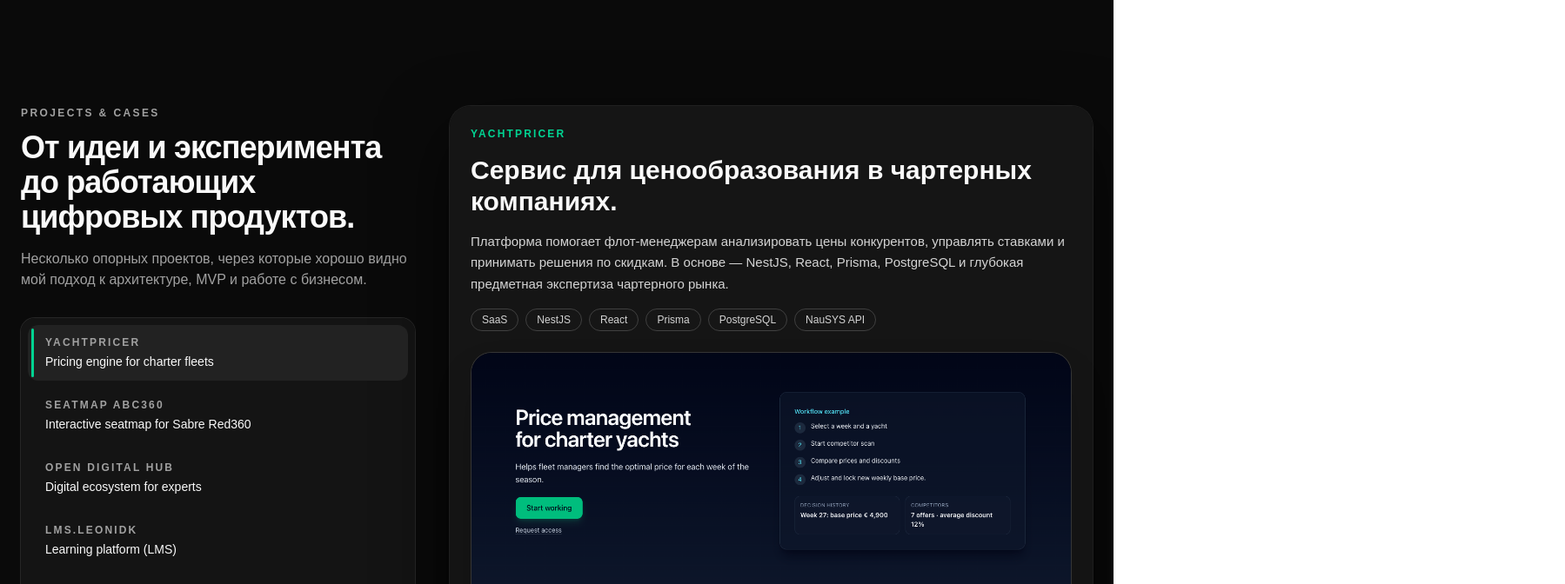
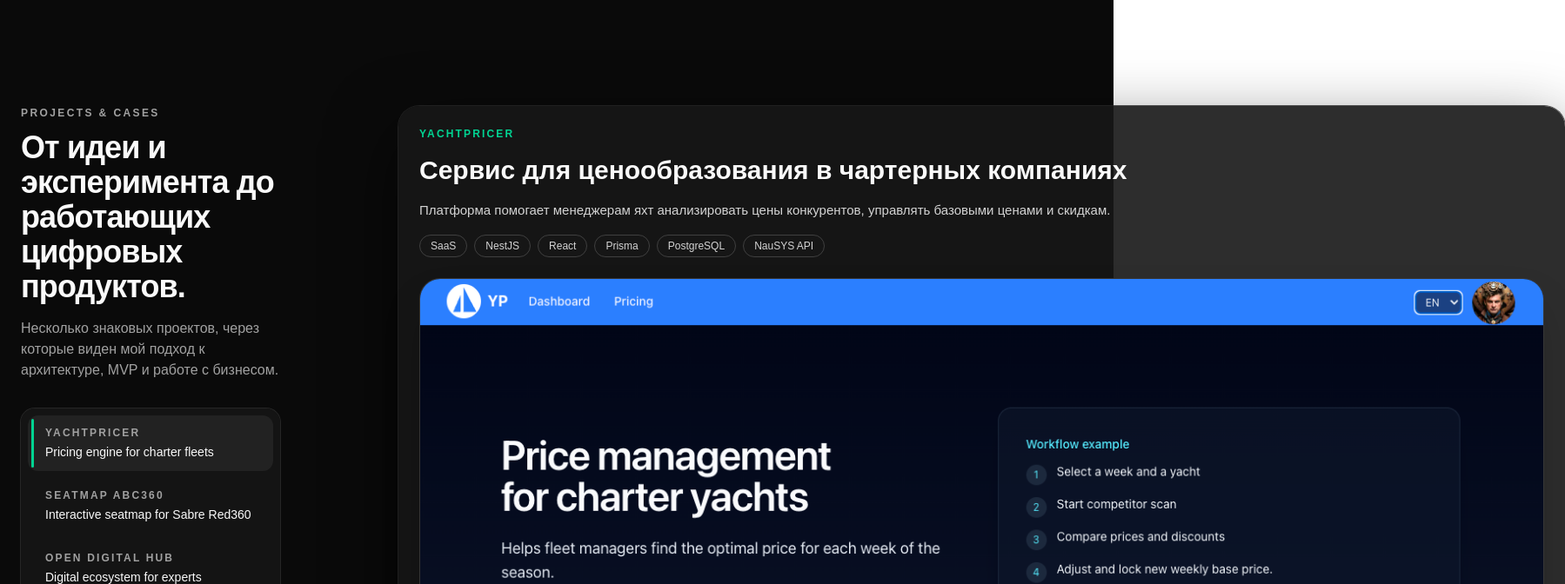
Before and after one commit to klb1963/digital-hub-web, a Next.js app: page / in a window 1280 px wide. Shown: the part 1940-2612 px from the top of the page at 87% size, 1799 px wide, since content can reach past the window. Built offline with nearby package versions, Linux system fonts and the light colour scheme.

Commit message:
Improve ProjectsSection layout, enlarge hero image, update image assets

```diff
--- a/src/lib/projects.ts
+++ b/src/lib/projects.ts
@@ -23,9 +23,9 @@
     id: 'yachtpricer',
     title: 'YachtPricer',
     label: 'Pricing engine for charter fleets',
-    tagline: 'Сервис для ценообразования в чартерных компаниях.',
+    tagline: 'Сервис для ценообразования в чартерных компаниях',
     description:
-      'Платформа помогает флот-менеджерам анализировать цены конкурентов, управлять ставками и принимать решения по скидкам. В основе — NestJS, React, Prisma, PostgreSQL и глубокая предметная экспертиза чартерного рынка.',
+      'Платформа помогает менеджерам яхт анализировать цены конкурентов, управлять базовыми ценами и скидкам.',
     image: '/images/ptojects/yachtpricer-01.png',
     href: '/projects/yachtpricer',
     tags: ['SaaS', 'NestJS', 'React', 'Prisma', 'PostgreSQL', 'NauSYS API'],
@@ -35,7 +35,7 @@
     id: 'seatmap-abc360',
     title: 'SeatMap ABC360',
     label: 'Interactive seatmap for Sabre Red360',
-    tagline: 'Интерактивная карта мест внутри Sabre Red360.',
+    tagline: 'Интерактивная карта мест салона самолета внутри Sabre Red360.',
     description:
       'Red App для Sabre Red360, добавляющий улучшенную карту мест, подсветку зон, ручное и авто-назначение пассажиров, обработку ошибок Sabre и расширенную визуализацию. Проект сочетает React, TypeScript и Sabre SDK.',
     image: '/images/projects/seatmap-abc360.png',
--- a/src/sections/home/ProjectsSection.tsx
+++ b/src/sections/home/ProjectsSection.tsx
@@ -33,7 +33,7 @@
         {/* Общий flex-контейнер для двух колонок */}
         <div className="mt-10 flex flex-col gap-10 md:mt-16 md:flex-row md:items-start">
           {/* Левая панель — заголовок + табы */}
-          <div className="w-full md:w-[38%] space-y-8">
+          <div className="w-full md:w-[25%] space-y-8">
             <div>
               <p className="text-xs font-semibold uppercase tracking-[0.2em] text-neutral-400">
                 Projects & Cases
@@ -42,7 +42,7 @@
                 От идеи и эксперимента до работающих цифровых продуктов.
               </h2>
               <p className="mt-4 text-sm text-neutral-400 md:text-base">
-                Несколько опорных проектов, через которые хорошо видно мой подход
+                Несколько знаковых проектов, через которые виден мой подход
                 к архитектуре, MVP и работе с бизнесом.
               </p>
             </div>
@@ -89,8 +89,8 @@
             </motion.div>
           </div>
 
-          {/* Правая панель — одна колонка, картинка под текстом */}
-          <div className="w-full md:w-[62%]">
+        {/* Правая панель — одна колонка, картинка под текстом */}
+        <div className="w-full md:w-[75%] overflow-visible">
             <AnimatePresence mode="wait">
               <motion.div
                 key={activeProject.id}
@@ -98,8 +98,11 @@
                 initial="initial"
                 animate="animate"
                 exit="exit"
-                transition={{ duration: 0.35, ease: 'easeOut' }}
-                className="group rounded-3xl bg-neutral-900/90 p-6 shadow-[0_30px_80px_rgba(0,0,0,0.65)] ring-1 ring-neutral-800/80"
+              transition={{ duration: 0.35, ease: 'easeOut' }}
+              className="group relative rounded-3xl bg-neutral-900/90 p-6 shadow-[0_30px_80px_rgba(0,0,0,0.65)] ring-1 ring-neutral-800/80
+                         md:ml-6 lg:ml-16 xl:ml-24 2xl:ml-32
+                         md:w-[115%] lg:w-[135%] xl:w-[150%]
+                         transition-transform duration-500 group-hover:scale-[1.01]"
               >
                 {/* Текстовая часть */}
                 <div className="space-y-4">
@@ -137,7 +140,7 @@
                       src={activeProject.image}
                       alt={activeProject.title}
                       fill
-                      className="h-full w-full object-cover"
+                      className="h-full w-full object-cover object-top object-left"
                       sizes="(min-width: 1024px) 700px, 100vw"
                     />
                   </div>
```
Also changed, not shown: public/images/ptojects/yachtpricer-01.png, public/images/ptojects/yachtpricer-02.png (added).
